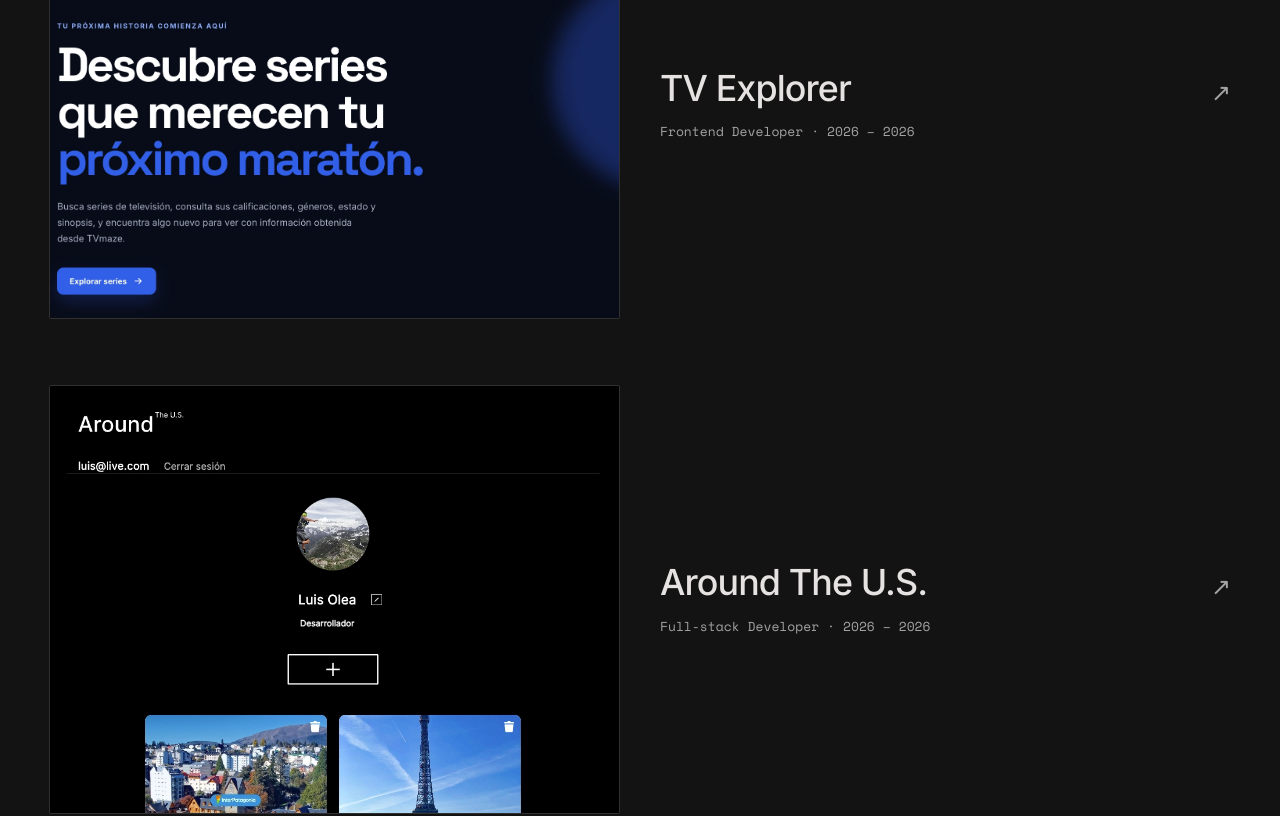
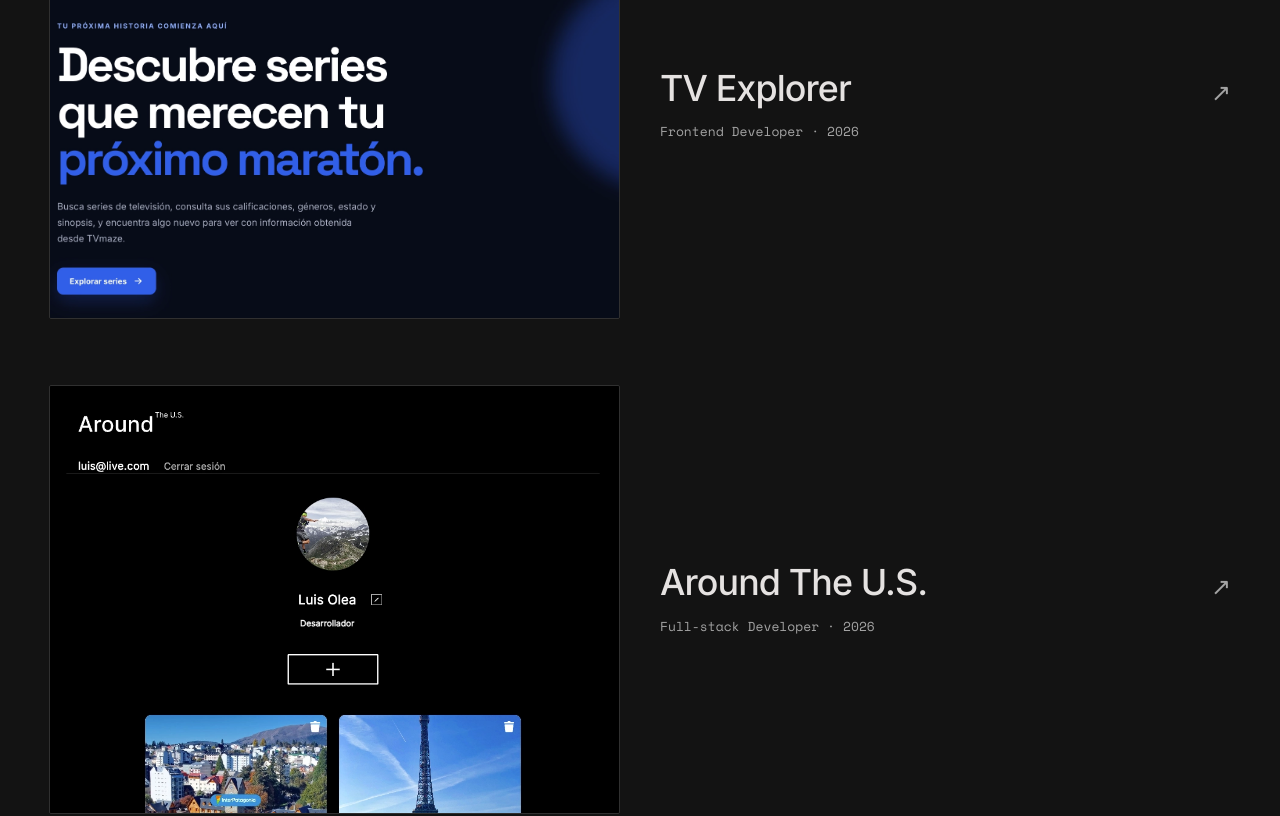
Before and after one commit to luisolea1/dev-portfolio, a React (Vite) app: page / in a window 1280 px wide. Shown: the part 1460-2276 px from the top of the page. Built offline with nearby package versions, Linux system fonts and the light colour scheme.

Commit message:
fix: simplificar períodos del mismo año

```diff
--- a/src/features/projects/projects.data.ts
+++ b/src/features/projects/projects.data.ts
@@ -135,4 +135,7 @@ export const projects: readonly Project[] = [
 
 export const getProject = (slug: string) => projects.find((project) => project.slug === slug)
 export const getProjectName = (project: Project) => project.name ?? `[PROYECTO ${project.number}]`
-export const getProjectPeriod = (project: Project) => `${project.startYear ?? '[AÑO DE INICIO]'} – ${project.endYear === 'present' ? 'presente' : project.endYear ?? '[AÑO DE FIN]'}`
+export const getProjectPeriod = (project: Project) => {
+  if (project.startYear !== null && project.startYear === project.endYear) return String(project.startYear)
+  return `${project.startYear ?? '[AÑO DE INICIO]'} – ${project.endYear === 'present' ? 'presente' : project.endYear ?? '[AÑO DE FIN]'}`
+}
```
